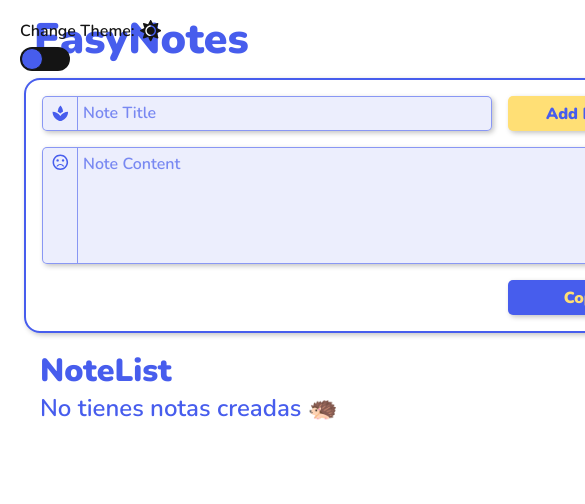
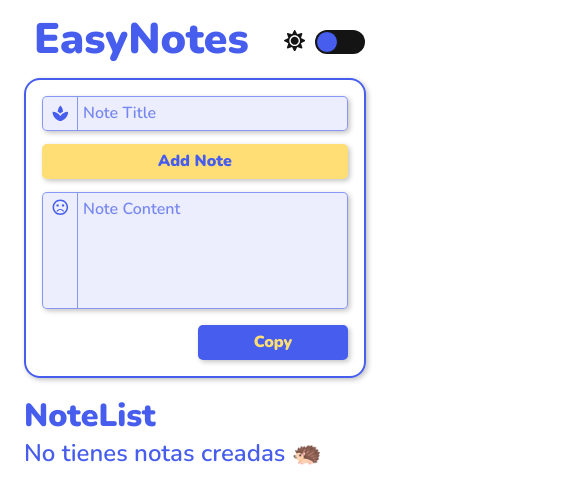
Before and after one commit to Geaglts/EasyNotes, a React app: page / in a window 390 px wide. Shown: the top 504 px of the page, 585 px wide, since content can reach past the window. Built offline with nearby package versions, Linux system fonts and the light colour scheme.

Commit message:
Primeras media queries para dispositivos moviles

```diff
--- a/src/containers/Menu.tsx
+++ b/src/containers/Menu.tsx
@@ -1,6 +1,6 @@
 import { useContext } from 'react';
 import { Context } from '../Context';
-import '../styles/Components/Menu.scss';
+import '../styles/Containers/Menu.scss';
 import { FaMoon, FaSun } from 'react-icons/fa';
 
 import { Toggle } from '../components/Toggle';
@@ -14,7 +14,7 @@ function Menu() {
         className="Menu__Title"
         style={{ color: darkTheme ? '#c7c7c7' : '#141414' }}
       >
-        Change Theme: {darkTheme ? <FaMoon /> : <FaSun />}
+        {darkTheme ? <FaMoon /> : <FaSun />}
       </p>
       <Toggle onClick={changeTheme} status={darkTheme} />
     </div>
--- a/src/styles/Components/Container.scss
+++ b/src/styles/Components/Container.scss
@@ -11,3 +11,19 @@
     color: $primary;
   }
 }
+
+@media (max-width: 700px) {
+  .Container {
+    width: 100%;
+  }
+}
+
+@media (max-width: 360px) {
+  .Container {
+    padding-top: 5px;
+
+    &__Title {
+      padding: 0;
+    }
+  }
+}
--- a/src/styles/Components/Menu.scss
+++ /dev/null
@@ -1,21 +0,0 @@
-@import '../global';
-
-.Menu {
-  position: absolute;
-  left: 20px;
-  top: 20px;
-
-  &__Title {
-    display: flex;
-    align-items: center;
-    margin-bottom: 5px;
-    font-size: 12pt;
-    font-weight: 600;
-    color: $dark;
-
-    svg {
-      font-size: 16pt;
-      margin-left: 5px;
-    }
-  }
-}
--- a/src/styles/Components/Note.scss
+++ b/src/styles/Components/Note.scss
@@ -39,3 +39,15 @@
     }
   }
 }
+
+@media (max-width: 360px) {
+  .Note {
+    &__Header {
+      flex-direction: column;
+
+      &--title {
+        margin-bottom: 10px;
+      }
+    }
+  }
+}
--- a/src/styles/Containers/AddNoteForm.scss
+++ b/src/styles/Containers/AddNoteForm.scss
@@ -23,3 +23,33 @@
     margin-top: 1em;
   }
 }
+
+@media (max-width: 700px) {
+  .AddNoteForm {
+    &__Title {
+      flex-direction: column;
+      margin: 0;
+
+      .Input {
+        width: inherit;
+      }
+
+      .Button {
+        width: inherit;
+        margin: 0.8em 0;
+      }
+    }
+  }
+}
+
+@media (max-width: 360px) {
+  .AddNoteForm {
+    &__CopyButton--container {
+      margin: 0;
+
+      .Button {
+        margin-top: 0.8em;
+      }
+    }
+  }
+}
--- /dev/null
+++ b/src/styles/Containers/Menu.scss
@@ -0,0 +1,53 @@
+@import '../global';
+
+.Menu {
+  position: absolute;
+
+  &__Title {
+    svg {
+      font-size: 16pt;
+      margin-left: 5px;
+    }
+  }
+}
+
+@media (min-width: 981px) {
+  .Menu {
+    left: 20px;
+    top: 20px;
+
+    &__Title {
+      &::before {
+        content: 'Current Theme:';
+      }
+
+      display: flex;
+      align-items: center;
+      margin-bottom: 5px;
+      font-size: 12pt;
+      font-weight: 600;
+      color: $dark;
+    }
+  }
+}
+
+@media (max-width: 980px) {
+  .Menu {
+    right: 25px;
+    top: 30px;
+    display: flex;
+    &__Title {
+      svg {
+        margin: 0;
+        margin-right: 10px;
+      }
+    }
+  }
+}
+
+@media (max-width: 360px) {
+  .Menu {
+    right: 25px;
+    top: 25px;
+  }
+}
--- a/src/styles/Containers/NoteList.scss
+++ b/src/styles/Containers/NoteList.scss
@@ -1,9 +1,19 @@
 @import '../global';
 
 .NoteList {
-  padding: 0 1em 1em 1em;
   margin-top: 1em;
   color: $primary;
   overflow: auto;
   height: calc(100vh - 373px);
 }
+
+@media (max-width: 360px) {
+  .NoteList {
+    margin-top: 5px;
+    height: auto;
+
+    &__Title {
+      margin-bottom: 5px;
+    }
+  }
+}
```
